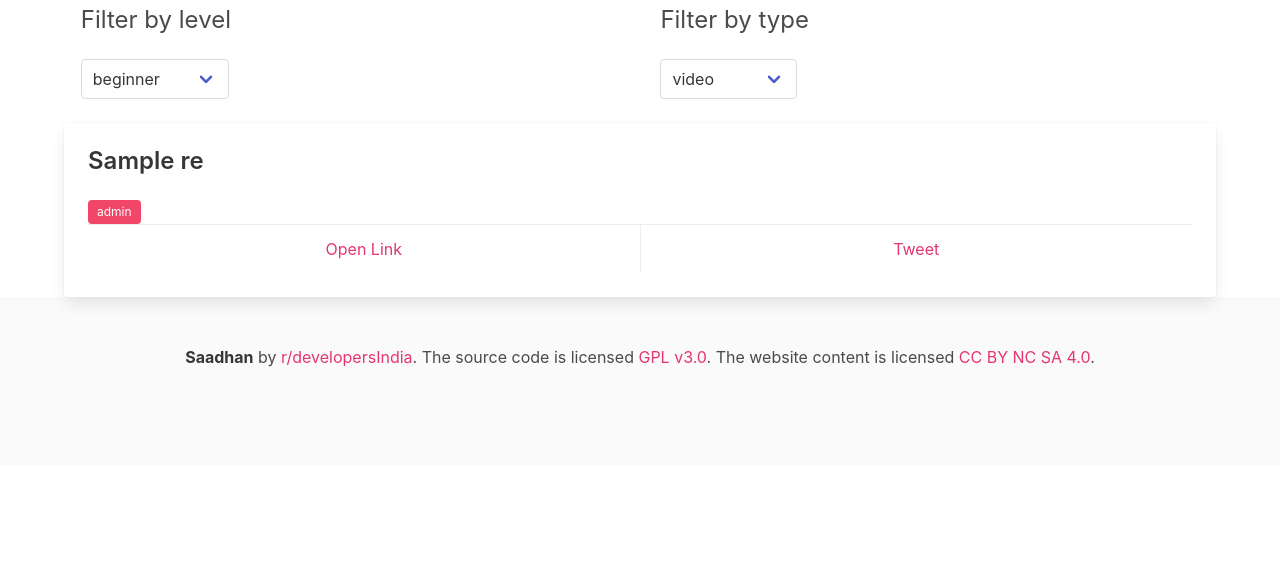
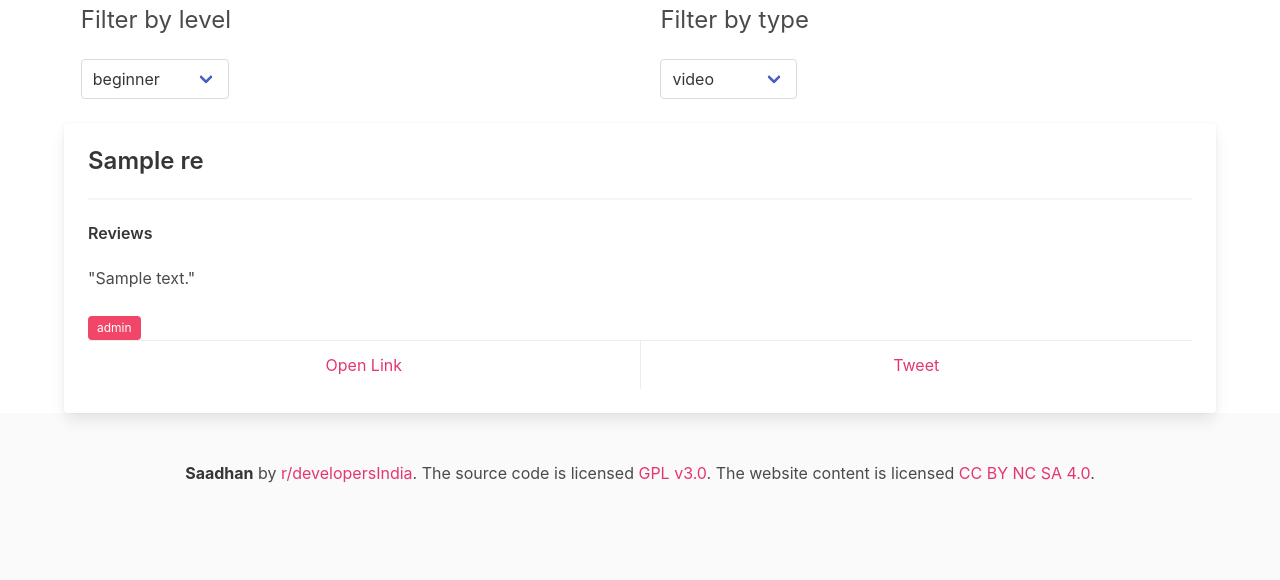
Before and after one commit to developersIndia/saadhan, a Flask app: page /resources?category=python in a window 1280 px wide. Shown: the part 184-764 px from the top of the page. Run offline with Flask 2, Linux system fonts and the light colour scheme; a database or web service that is not in the repository returns one stand-in record (values such as "Sample title"); data that the repository does not hold is empty; some libraries are stand-ins or nearby versions.

Commit message:
added reviews section

```diff
--- a/templates/resources.html
+++ b/templates/resources.html
@@ -48,6 +48,13 @@
             <div class="card-content">
                 <div class="content">
                     <p class="title is-4">{{res.title}}</p>
+                    {% if res.reviews %}
+                    <hr />
+                    <h5 class="subtitle is-6">Reviews</h5>
+                    {% for review in res.reviews %}
+                    <p>"{{review}}"</p>
+                    {% endfor %}
+                    {% endif %}
                 </div>
                 <span class="tag is-danger">{{res.level}}</span>
                 <footer class="card-footer">
```
